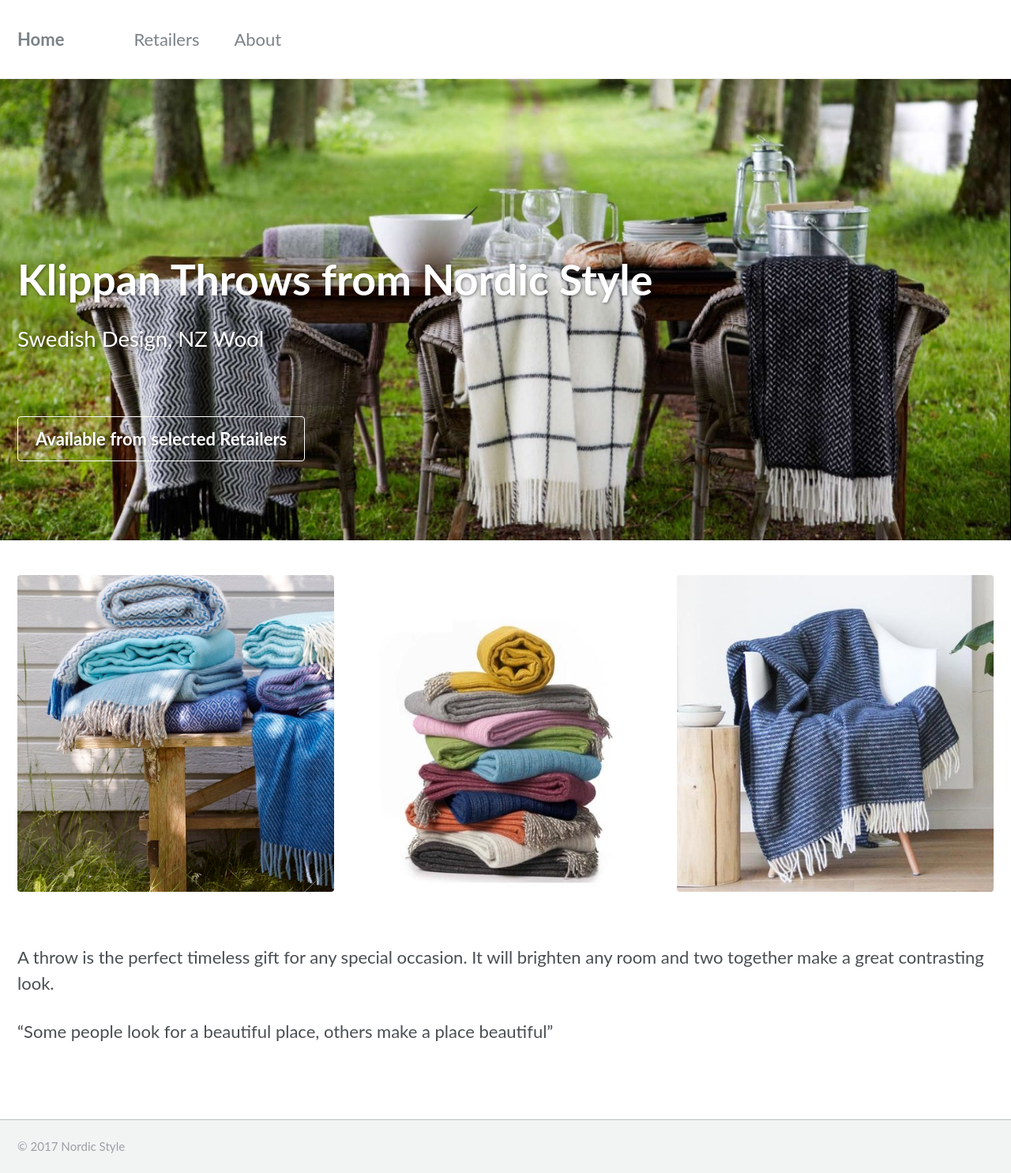
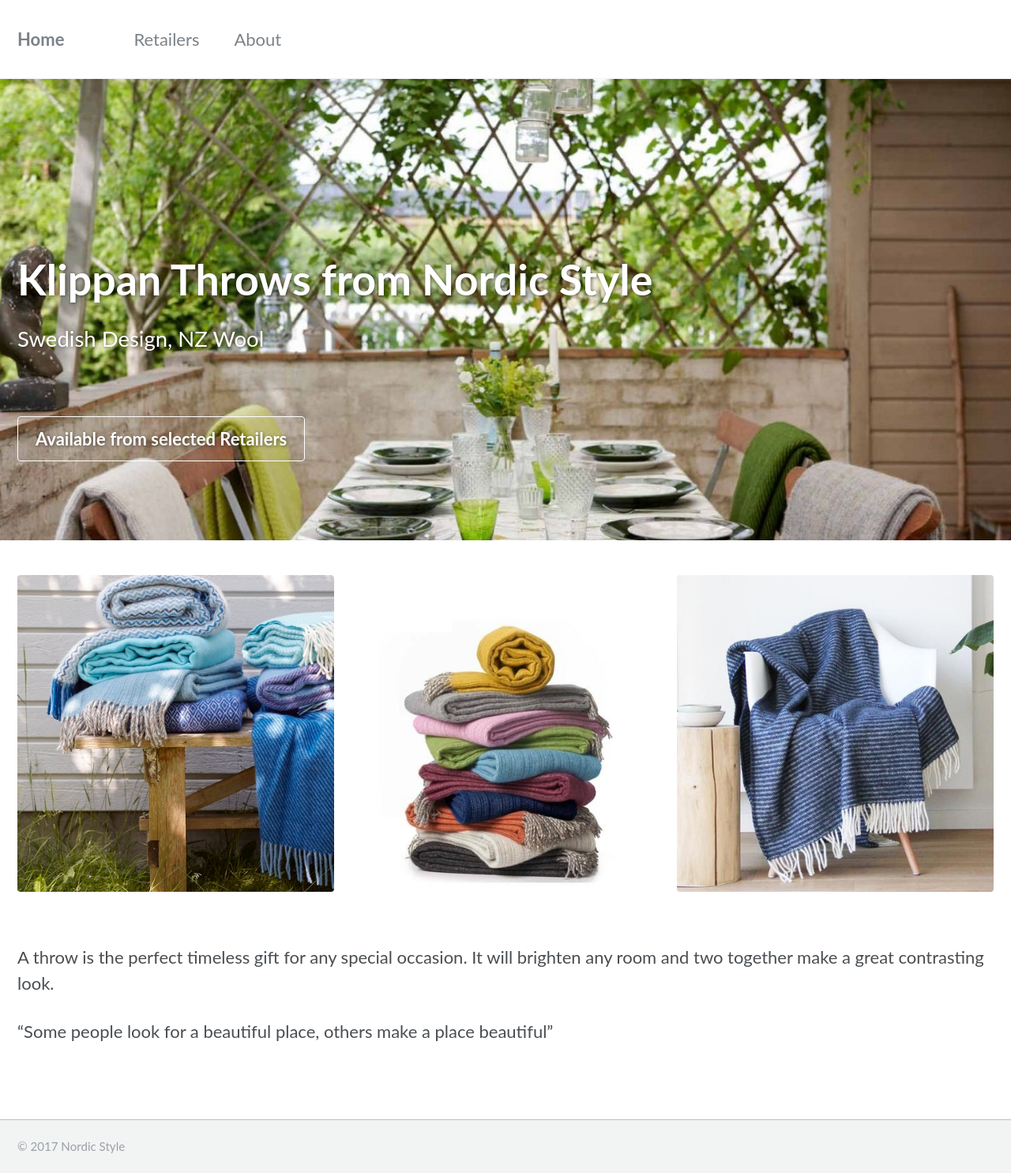
Before and after one commit to nordicstyle/nordicstyle.github.io, a Jekyll site: the page built from _pages/home.md, in a window 1280 px wide. Shown: the whole page at 79% size. Built offline with Jekyll 4.4.1, drawn with Linux system fonts in a browser that asks for light colours.

Commit message:
16Oct847

```diff
--- a/_pages/home.md
+++ b/_pages/home.md
@@ -9,7 +9,7 @@
 header:
   overlay_color: "#000"
   overlay_filter: "0.0"
-  overlay_image: /assets/images/trinity.jpg
+  overlay_image: /assets/images/trinity3.jpg
   cta_url: "/retailers"
   cta_label: "Available from selected Retailers"
 excerpt: "Swedish Design, NZ Wool<br><br>"
```
Also changed, not shown: assets/images/trinity3.jpg (added).
